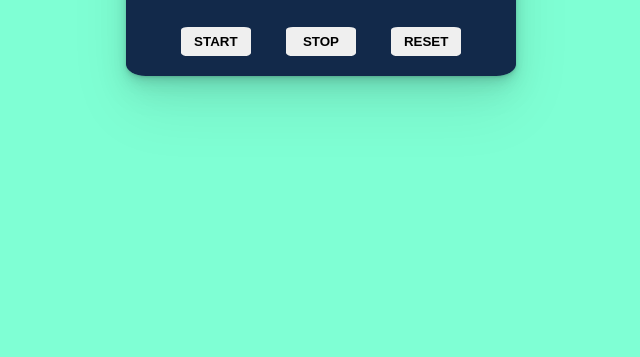
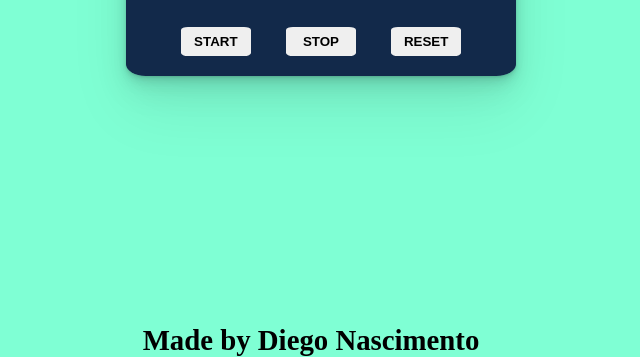
Before and after one commit to DiegoNoxe/Pomodoro-Timer, a plain HTML site: page index.html in a window 1280 px wide. Shown: the part 443-800 px from the top of the page, without its empty margins (319-959 px from the left). Drawn offline with Linux system fonts and the light colour scheme.

Commit message:
footer
Adição do footer

```diff
--- a/index.html
+++ b/index.html
@@ -20,7 +20,7 @@
         </div>
     </div>
 
-    <script src="index.js">
-    </script>
+    <footer><p class="footerDiego">Made by <a target="_blank" href="https://github.com/DiegoNoxe?tab=repositories">Diego Nascimento</a></p></footer>
+    <script src="index.js"></script>
 </body>
 </html>
--- a/style.css
+++ b/style.css
@@ -28,7 +28,7 @@ h1
     margin-bottom: 10px;
 }
 
-p
+.ChildContainer p
 {
     font-size: 4rem;
     color: white;
@@ -74,6 +74,32 @@ button
     width: 18rem;
 }
 
+footer
+{
+
+    bottom: 0;
+    position: fixed;
+
+    width: 100vw;
+}
+
+footer p
+{
+    color: rgb(0, 0, 0);
+    text-align: center;
+    font-size: 1.8rem;
+    margin-right: 20px;
+    font-weight: bolder;
+}
+
+
+footer a
+{
+    color: rgb(0, 0, 0);
+    text-decoration: none;
+    font-weight: bolder;
+}
+
 @media (max-height: 925px) {
     .imagem
     {
```
